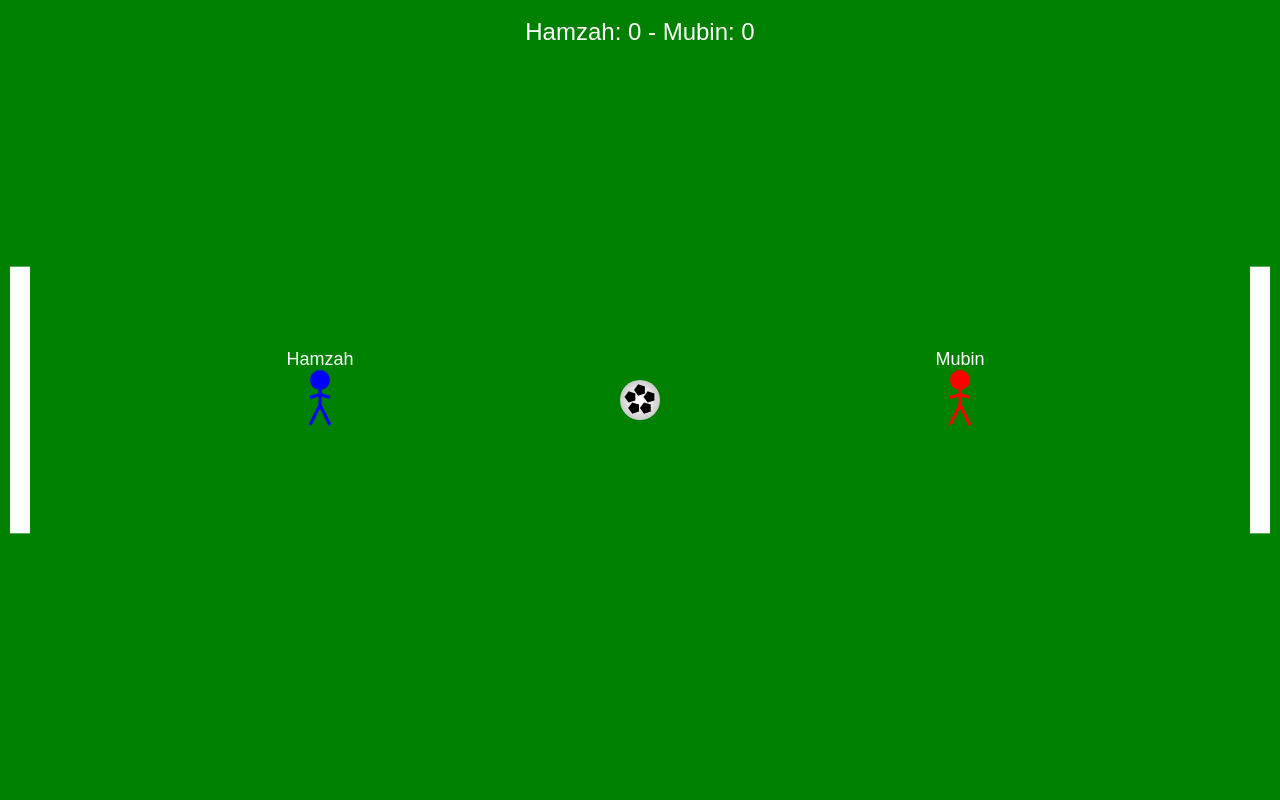
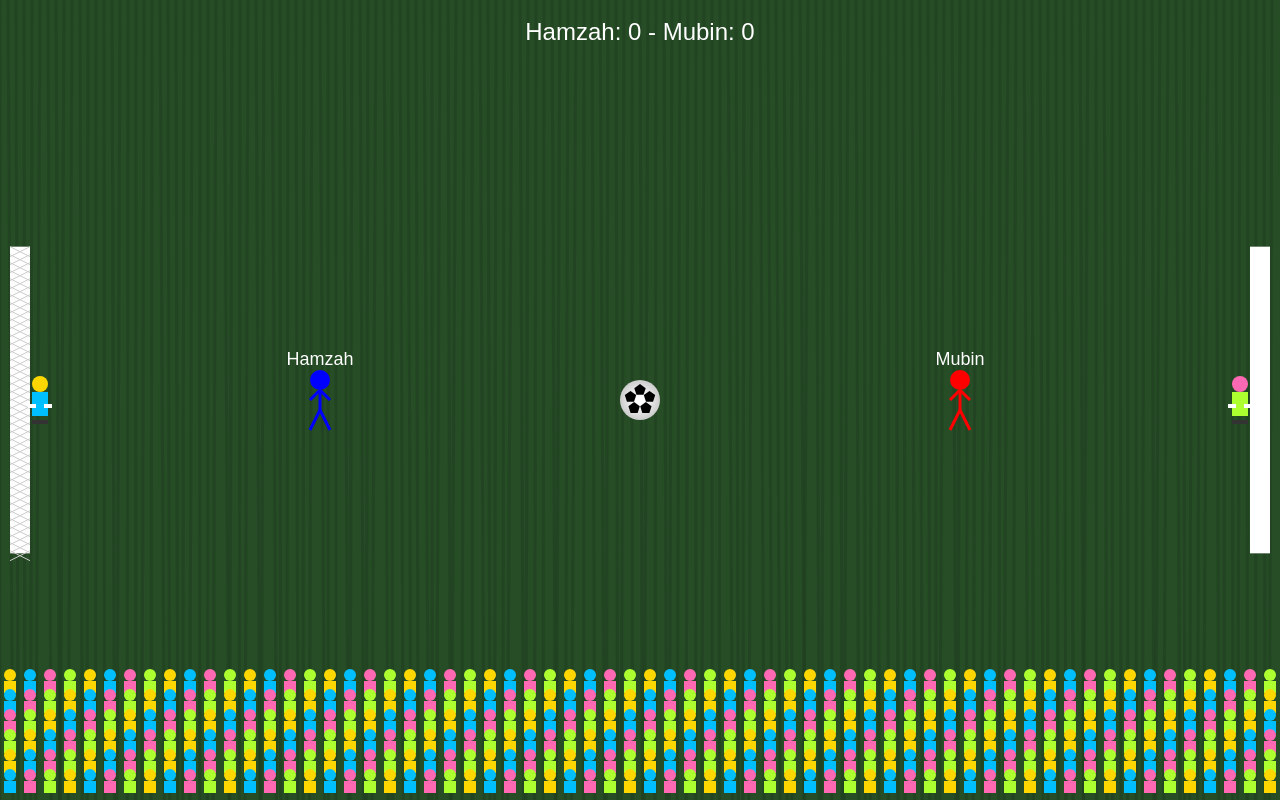
Before and after one commit to hamzah7800/football, a plain HTML site: page index.html in a window 1280 px wide. Drawn offline with Linux system fonts and the light colour scheme; animation ran at ten frames a second.

Commit message:
Update index.html

```diff
--- a/index.html
+++ b/index.html
@@ -1,16 +1,11 @@
 <!DOCTYPE html>
 <html>
 <head>
-  <title>Football Game with Improved Ball Precision</title>
+  <meta charset="UTF-8">
+  <title>Ultimate Football Game</title>
   <style>
-    body {
-      margin: 0;
-      overflow: hidden;
-    }
-    #gameCanvas {
-      display: block;
-      background-color: green;
-    }
+    body { margin: 0; overflow: hidden; }
+    #gameCanvas { display: block; background-color: #264d26; }
   </style>
 </head>
 <body>
@@ -20,335 +15,184 @@
       const canvas = document.getElementById("gameCanvas");
       const ctx = canvas.getContext("2d");
 
-      // Resize canvas to full screen.
-      function resizeCanvas() {
-        canvas.width = window.innerWidth;
-        canvas.height = window.innerHeight;
-      }
+      function resizeCanvas() { canvas.width = window.innerWidth; canvas.height = window.innerHeight; }
       window.addEventListener("resize", resizeCanvas);
       resizeCanvas();
 
-      // Define players (bigger stick figures) with names.
-      // Blue player: "Hamzah", Red player: "Mubin"
-      let players = [
-        {
-          x: canvas.width / 4,
-          y: canvas.height / 2,
-          size: 50,
-          color: "blue",
-          name: "Hamzah",
-          speed: 3,
-          targetX: null,
-          targetY: null
-        },
-        {
-          x: (3 * canvas.width) / 4,
-          y: canvas.height / 2,
-          size: 50,
-          color: "red",
-          name: "Mubin",
-          speed: 3,
-          targetX: null,
-          targetY: null
-        }
+      const keeperColors = ['#FFD700','#00BFFF','#FF69B4','#ADFF2F'];
+      const players = [
+        { x: canvas.width/4, y: canvas.height/2, size:50, color:'blue', name:'Hamzah', speed:3, targetX:null, targetY:null },
+        { x:3*canvas.width/4, y: canvas.height/2, size:50, color:'red', name:'Mubin', speed:3, targetX:null, targetY:null }
+      ];
+      const keepers = [
+        { x:40, y:canvas.height/2, size:40, colors:keeperColors, speed:1 },
+        { x:canvas.width-40, y:canvas.height/2, size:40, colors:keeperColors, speed:1 }
       ];
 
-      // Define the soccer ball with a detailed pattern.
-      let ball = {
-        x: canvas.width / 2,
-        y: canvas.height / 2,
-        size: 20,
-        dx: 0,
-        dy: 0,
-        speed: 4
-      };
+      const ball = { x:canvas.width/2, y:canvas.height/2, size:20, dx:0, dy:0, speed:5 };
+      const scores = { Hamzah:0, Mubin:0 };
 
-      let scores = { Hamzah: 0, Mubin: 0 };
-
-      // Keyboard event listeners.
-      let keys = {};
-      document.addEventListener("keydown", (e) => keys[e.key] = true);
-      document.addEventListener("keyup", (e) => keys[e.key] = false);
-
-      // Touch events for mobile multiplayer.
-      // Left half controls the left (blue/Hamzah) player.
-      // Right half controls the right (red/Mubin) player.
-      canvas.addEventListener("touchstart", handleTouch, false);
-      canvas.addEventListener("touchmove", handleTouch, false);
-      canvas.addEventListener("touchend", handleTouchEnd, false);
+      const keys = {};
+      document.addEventListener('keydown', e=>keys[e.key]=true);
+      document.addEventListener('keyup', e=>keys[e.key]=false);
+      canvas.addEventListener('touchstart', handleTouch, false);
+      canvas.addEventListener('touchmove', handleTouch, false);
+      canvas.addEventListener('touchend', handleTouchEnd, false);
 
       function handleTouch(e) {
-        e.preventDefault();
-        let leftTouches = [];
-        let rightTouches = [];
-        for (let i = 0; i < e.touches.length; i++) {
-          let t = e.touches[i];
-          if (t.clientX < canvas.width / 2) leftTouches.push(t);
-          else rightTouches.push(t);
+        e.preventDefault(); let left=[], right=[];
+        for(const t of e.touches) {
+          if(t.clientX < canvas.width/2) left.push(t);
+          else right.push(t);
         }
-        if (leftTouches.length > 0) {
-          let avgX = leftTouches.reduce((sum, t) => sum + t.clientX, 0) / leftTouches.length;
-          let avgY = leftTouches.reduce((sum, t) => sum + t.clientY, 0) / leftTouches.length;
-          players[0].targetX = avgX;
-          players[0].targetY = avgY;
+        if(left.length) {
+          const avgX = left.reduce((s,t)=>s+t.clientX,0)/left.length;
+          const avgY = left.reduce((s,t)=>s+t.clientY,0)/left.length;
+          players[0].targetX=avgX; players[0].targetY=avgY;
         }
-        if (rightTouches.length > 0) {
-          let avgX = rightTouches.reduce((sum, t) => sum + t.clientX, 0) / rightTouches.length;
-          let avgY = rightTouches.reduce((sum, t) => sum + t.clientY, 0) / rightTouches.length;
-          players[1].targetX = avgX;
-          players[1].targetY = avgY;
+        if(right.length) {
+          const avgX = right.reduce((s,t)=>s+t.clientX,0)/right.length;
+          const avgY = right.reduce((s,t)=>s+t.clientY,0)/right.length;
+          players[1].targetX=avgX; players[1].targetY=avgY;
         }
       }
+      function handleTouchEnd(e) {
+        e.preventDefault(); if(e.touches.length===0) players.forEach(p=>{p.targetX=p.x; p.targetY=p.y;});
+      }
 
-      function handleTouchEnd(e) {
-        e.preventDefault();
-        let leftTouches = [];
-        let rightTouches = [];
-        for (let i = 0; i < e.touches.length; i++) {
-          let t = e.touches[i];
-          if (t.clientX < canvas.width / 2) leftTouches.push(t);
-          else rightTouches.push(t);
+      function updatePlayers() {
+        if(keys.w) players[0].y -= players[0].speed;
+        if(keys.s) players[0].y += players[0].speed;
+        if(keys.a) players[0].x -= players[0].speed;
+        if(keys.d) players[0].x += players[0].speed;
+        if(keys.ArrowUp) players[1].y -= players[1].speed;
+        if(keys.ArrowDown) players[1].y += players[1].speed;
+        if(keys.ArrowLeft) players[1].x -= players[1].speed;
+        if(keys.ArrowRight) players[1].x += players[1].speed;
+        players.forEach(p=>{
+          if(p.targetX!=null) {
+            const dx = p.targetX - p.x;
+            const dy = p.targetY - p.y;
+            const dist = Math.hypot(dx,dy);
+            if(dist > p.speed) {
+              p.x += dx/dist * p.speed;
+              p.y += dy/dist * p.speed;
+            } else {
+              p.x = p.targetX;
+              p.y = p.targetY;
+            }
+          }
+        });
+      }
+      function updateKeepers() {
+        keepers.forEach(g=>{
+          const dy = ball.y - g.y;
+          if(Math.abs(dy) > g.speed) g.y += Math.sign(dy) * g.speed;
+        });
+      }
+      function updateBall() {
+        ball.x += ball.dx; ball.y += ball.dy;
+        const top = canvas.height/3 - 20;
+        const bot = 2*canvas.height/3 + 20;
+        if(ball.x - ball.size <= 0) {
+          if(ball.y > top && ball.y < bot) { scores.Mubin++; resetBall(); return; }
+          ball.x = ball.size; ball.dx *= -1;
         }
-        if (leftTouches.length === 0) {
-          players[0].targetX = players[0].x;
-          players[0].targetY = players[0].y;
+        if(ball.x + ball.size >= canvas.width) {
+          if(ball.y > top && ball.y < bot) { scores.Hamzah++; resetBall(); return; }
+          ball.x = canvas.width - ball.size; ball.dx *= -1;
         }
-        if (rightTouches.length === 0) {
-          players[1].targetX = players[1].x;
-          players[1].targetY = players[1].y;
+        if(ball.y - ball.size <=0) { ball.y = ball.size; ball.dy *= -1; }
+        if(ball.y + ball.size >= canvas.height) { ball.y = canvas.height-ball.size; ball.dy *= -1; }
+        [...players, ...keepers].forEach(o=>{
+          const ox = o.x - ball.x, oy = o.y - ball.y;
+          const r = (o.size/2)*0.8 + ball.size;
+          const d = Math.hypot(ox,oy);
+          if(d < r) {
+            const nx = -ox/d, ny = -oy/d;
+            ball.dx = nx * ball.speed;
+            ball.dy = ny * ball.speed;
+          }
+        });
+        ball.dx *= 0.993; ball.dy *= 0.993;
+        if(ball.x < -ball.size || ball.x > canvas.width+ball.size || ball.y < -ball.size || ball.y > canvas.height+ball.size) resetBall();
+      }
+      function resetBall() { ball.x = canvas.width/2; ball.y = canvas.height/2; ball.dx=0; ball.dy=0; }
+
+      function drawField() {
+        // Dark green base
+        ctx.fillStyle='#264d26'; ctx.fillRect(0,0,canvas.width,canvas.height);
+        // Grass texture: fine strokes
+        ctx.strokeStyle='rgba(30,60,30,0.5)';
+        for(let x=0; x<canvas.width; x+=8) {
+          ctx.beginPath();
+          ctx.moveTo(x, 0);
+          ctx.lineTo(x + (Math.random()*2-1)*5, canvas.height);
+          ctx.stroke();
+        }
+        // Goals & net
+        ctx.fillStyle='white';
+        ctx.fillRect(10, canvas.height/3-20,20,canvas.height/3+40);
+        ctx.fillRect(canvas.width-30, canvas.height/3-20,20,canvas.height/3+40);
+        ctx.strokeStyle='#ccc'; ctx.lineWidth=1;
+        for(let y=canvas.height/3-20; y<=2*canvas.height/3+20; y+=8) {
+          ctx.beginPath(); ctx.moveTo(10,y); ctx.lineTo(30,y+10); ctx.stroke();
+          ctx.beginPath(); ctx.moveTo(30,y); ctx.lineTo(10,y+10); ctx.stroke();
+        }
+        // Crowd avatars
+        const avatarColors = keeperColors;
+        const colsC = Math.ceil(canvas.width/20), rowsC=6;
+        for(let r=0;r<rowsC;r++) for(let c=0;c<colsC;c++) {
+          const cx=c*20+10, cy=canvas.height-(rowsC-r)*20;
+          const color=avatarColors[(r+c)%avatarColors.length];
+          ctx.fillStyle=color; ctx.beginPath(); ctx.arc(cx,cy-5,6,0,2*Math.PI); ctx.fill();
+          ctx.fillRect(cx-6,cy+1,12,12);
         }
       }
-
-      // Smoothly move a player toward its touch target position.
-      function updatePlayerTarget(player) {
-        if (player.targetX !== null && player.targetY !== null) {
-          let dx = player.targetX - player.x;
-          let dy = player.targetY - player.y;
-          let distance = Math.sqrt(dx * dx + dy * dy);
-          if (distance > player.speed) {
-            player.x += (dx / distance) * player.speed;
-            player.y += (dy / distance) * player.speed;
-          } else {
-            player.x = player.targetX;
-            player.y = player.targetY;
-          }
+      function drawPlayers() {
+        players.forEach(p=>{
+          const hr=p.size*0.2, hx=p.x, hy=p.y-hr*2;
+          ctx.fillStyle=p.color; ctx.beginPath(); ctx.arc(hx,hy,hr,0,2*Math.PI); ctx.fill();
+          ctx.strokeStyle=p.color; ctx.lineWidth=3;
+          ctx.beginPath(); ctx.moveTo(p.x,hy+hr); ctx.lineTo(p.x,p.y+hr); ctx.stroke();
+          ctx.beginPath(); ctx.moveTo(p.x,p.y-hr); ctx.lineTo(p.x-hr,p.y);
+          ctx.moveTo(p.x,p.y-hr); ctx.lineTo(p.x+hr,p.y);
+          ctx.moveTo(p.x,p.y+hr); ctx.lineTo(p.x-hr,p.y+hr*3);
+          ctx.moveTo(p.x,p.y+hr); ctx.lineTo(p.x+hr,p.y+hr*3);
+          ctx.stroke();
+          ctx.fillStyle='white'; ctx.font='18px Arial'; ctx.textAlign='center'; ctx.fillText(p.name,p.x,hy-hr-5);
+        });
+      }
+      function drawKeepers() {
+        keepers.forEach((g,i)=>{
+          const cols = g.colors;
+          const head = cols[(i*2)%cols.length];
+          const body= cols[(i*2+1)%cols.length];
+          const x=g.x, y=g.y;
+          ctx.fillStyle=head; ctx.beginPath(); ctx.arc(x,y-g.size*0.4,g.size*0.2,0,2*Math.PI); ctx.fill();
+          ctx.fillStyle=body; ctx.fillRect(x-g.size*0.2,y-g.size*0.2,g.size*0.4,g.size*0.6);
+          ctx.fillStyle='#fff'; ctx.fillRect(x-g.size*0.3,y+g.size*0.1,g.size*0.2,g.size*0.1);
+          ctx.fillRect(x+g.size*0.1,y+g.size*0.1,g.size*0.2,g.size*0.1);
+          ctx.fillStyle='#333'; ctx.fillRect(x-g.size*0.2,y+g.size*0.5,g.size*0.4,g.size*0.1);
+        });
+      }
+      function drawBall() {
+        ctx.beginPath(); ctx.arc(ball.x,ball.y,ball.size,0,2*Math.PI);
+        const grad=ctx.createRadialGradient(ball.x,ball.y,ball.size*0.2,ball.x,ball.y,ball.size);
+        grad.addColorStop(0,'#fff'); grad.addColorStop(1,'#ccc'); ctx.fillStyle=grad; ctx.fill();
+        const pr=ball.size*0.3;
+        for(let i=0;i<5;i++){ const ang=i*2*Math.PI/5-Math.PI/2;
+          const px=ball.x+Math.cos(ang)*ball.size*0.5;
+          const py=ball.y+Math.sin(ang)*ball.size*0.5;
+          ctx.beginPath(); for(let j=0;j<5;j++){ const a=ang+j*2*Math.PI/5; ctx.lineTo(px+Math.cos(a)*pr,py+Math.sin(a)*pr);} ctx.closePath(); ctx.fillStyle='black'; ctx.fill();
         }
       }
-
-      // Update players using both keyboard and touch inputs.
-      function updatePlayers() {
-        // Keyboard for Player 1 (WASD controls).
-        if (keys["w"] && players[0].y - players[0].size > 0) players[0].y -= players[0].speed;
-        if (keys["s"] && players[0].y + players[0].size < canvas.height) players[0].y += players[0].speed;
-        if (keys["a"] && players[0].x - players[0].size > 0) players[0].x -= players[0].speed;
-        if (keys["d"] && players[0].x + players[0].size < canvas.width) players[0].x += players[0].speed;
-
-        // Keyboard for Player 2 (Arrow keys).
-        if (keys["ArrowUp"] && players[1].y - players[1].size > 0) players[1].y -= players[1].speed;
-        if (keys["ArrowDown"] && players[1].y + players[1].size < canvas.height) players[1].y += players[1].speed;
-        if (keys["ArrowLeft"] && players[1].x - players[1].size > 0) players[1].x -= players[1].speed;
-        if (keys["ArrowRight"] && players[1].x + players[1].size < canvas.width) players[1].x += players[1].speed;
-
-        // Update based on touch targets.
-        updatePlayerTarget(players[0]);
-        updatePlayerTarget(players[1]);
+      function drawScore() {
+        ctx.fillStyle='white'; ctx.font='24px Arial'; ctx.textAlign='center';
+        ctx.fillText(`${players[0].name}: ${scores[players[0].name]} - ${players[1].name}: ${scores[players[1].name]}`, canvas.width/2,40);
       }
-
-      // Update the ball position with improved physics and collision handling.
-      function updateBall() {
-        ball.x += ball.dx;
-        ball.y += ball.dy;
-
-        // Bounce off left/right edges.
-        if (ball.x - ball.size <= 0) {
-          if (ball.y > canvas.height / 3 && ball.y < (2 * canvas.height) / 3) {
-            scores.Mubin++;
-            resetBall();
-            return;
-          } else {
-            ball.x = ball.size;
-            ball.dx *= -1;
-          }
-        } else if (ball.x + ball.size >= canvas.width) {
-          if (ball.y > canvas.height / 3 && ball.y < (2 * canvas.height) / 3) {
-            scores.Hamzah++;
-            resetBall();
-            return;
-          } else {
-            ball.x = canvas.width - ball.size;
-            ball.dx *= -1;
-          }
-        }
-
-        // Bounce off top/bottom.
-        if (ball.y - ball.size <= 0) {
-          ball.y = ball.size;
-          ball.dy *= -1;
-        } else if (ball.y + ball.size >= canvas.height) {
-          ball.y = canvas.height - ball.size;
-          ball.dy *= -1;
-        }
-
-        // Check collision with players using circular collision.
-        players.forEach(player => {
-          let dx = ball.x - player.x;
-          let dy = ball.y - player.y;
-          let distance = Math.sqrt(dx * dx + dy * dy);
-          let playerRadius = player.size * 0.3;
-          let minDist = ball.size + playerRadius;
-
-          if (distance < minDist) {
-            if (distance < 0.001) distance = 0.001;
-            // Nudge out of overlap
-            let overlap = (minDist - distance) * 0.5;
-            ball.x += (dx / distance) * overlap;
-            ball.y += (dy / distance) * overlap;
-
-            // Fixed-speed impulse on touch:
-            const normalX = dx / distance;
-            const normalY = dy / distance;
-            ball.dx = normalX * ball.speed;
-            ball.dy = normalY * ball.speed;
-          }
-        });
-
-        // Apply friction.
-        ball.dx *= 0.995;
-        ball.dy *= 0.995;
-
-        // Safety: reset if off-screen.
-        if (ball.x < -ball.size || ball.x > canvas.width + ball.size ||
-            ball.y < -ball.size || ball.y > canvas.height + ball.size) {
-          resetBall();
-        }
-      }
-
-      // Reset the ball to the center with zero velocity.
-      function resetBall() {
-        ball.x = canvas.width / 2;
-        ball.y = canvas.height / 2;
-        ball.dx = 0;
-        ball.dy = 0;
-      }
-
-      // Draw the field with goal zones.
-      function drawField() {
-        ctx.fillStyle = "green";
-        ctx.fillRect(0, 0, canvas.width, canvas.height);
-        ctx.fillStyle = "white";
-        ctx.fillRect(10, canvas.height / 3, 20, canvas.height / 3);
-        ctx.fillRect(canvas.width - 30, canvas.height / 3, 20, canvas.height / 3);
-      }
-
-      // Helper: Draw a regular polygon (used for the soccer ball pattern).
-      function drawPolygon(cx, cy, radius, sides, rotation, fillStyle) {
-        ctx.beginPath();
-        for (let i = 0; i < sides; i++) {
-          let angle = rotation + (i * 2 * Math.PI / sides);
-          let x = cx + radius * Math.cos(angle);
-          let y = cy + radius * Math.sin(angle);
-          if (i === 0) ctx.moveTo(x, y);
-          else ctx.lineTo(x, y);
-        }
-        ctx.closePath();
-        ctx.fillStyle = fillStyle;
-        ctx.fill();
-      }
-
-      // Draw a detailed soccer ball with a gradient and pentagon pattern.
-      function drawSoccerBall(ball) {
-        ctx.beginPath();
-        ctx.arc(ball.x, ball.y, ball.size, 0, Math.PI * 2);
-        let grad = ctx.createRadialGradient(ball.x, ball.y, ball.size * 0.2, ball.x, ball.y, ball.size);
-        grad.addColorStop(0, "#ffffff");
-        grad.addColorStop(1, "#cccccc");
-        ctx.fillStyle = grad;
-        ctx.fill();
-        ctx.closePath();
-
-        let pentRadius = ball.size * 0.3;
-        for (let i = 0; i < 5; i++) {
-          let angle = (i * 2 * Math.PI / 5) - Math.PI / 2;
-          let px = ball.x + Math.cos(angle) * (ball.size * 0.5);
-          let py = ball.y + Math.sin(angle) * (ball.size * 0.5);
-          drawPolygon(px, py, pentRadius, 5, Math.PI / 5, "black");
-        }
-      }
-
-      // Draw the players as larger stick figures.
-      function drawPlayers() {
-        players.forEach(player => {
-          let headRadius = player.size * 0.2;
-          let headCenterX = player.x;
-          let headCenterY = player.y - player.size * 0.4;
-          ctx.beginPath();
-          ctx.arc(headCenterX, headCenterY, headRadius, 0, Math.PI * 2);
-          ctx.fillStyle = player.color;
-          ctx.fill();
-          ctx.closePath();
-
-          let bodyStartY = headCenterY + headRadius;
-          let bodyEndY = player.y + player.size * 0.1;
-          ctx.beginPath();
-          ctx.moveTo(player.x, bodyStartY);
-          ctx.lineTo(player.x, bodyEndY);
-          ctx.strokeStyle = player.color;
-          ctx.lineWidth = 3;
-          ctx.stroke();
-          ctx.closePath();
-
-          ctx.beginPath();
-          ctx.moveTo(player.x, bodyStartY + (bodyEndY - bodyStartY) * 0.3);
-          ctx.lineTo(player.x - player.size * 0.2, bodyStartY + (bodyEndY - bodyStartY) * 0.5);
-          ctx.moveTo(player.x, bodyStartY + (bodyEndY - bodyStartY) * 0.3);
-          ctx.lineTo(player.x + player.size * 0.2, bodyStartY + (bodyEndY - bodyStartY) * 0.5);
-          ctx.strokeStyle = player.color;
-          ctx.lineWidth = 3;
-          ctx.stroke();
-          ctx.closePath();
-
-          ctx.beginPath();
-          ctx.moveTo(player.x, bodyEndY);
-          ctx.lineTo(player.x - player.size * 0.2, player.y + player.size * 0.5);
-          ctx.moveTo(player.x, bodyEndY);
-          ctx.lineTo(player.x + player.size * 0.2, player.y + player.size * 0.5);
-          ctx.strokeStyle = player.color;
-          ctx.lineWidth = 3;
-          ctx.stroke();
-          ctx.closePath();
-
-          ctx.fillStyle = "white";
-          ctx.font = "18px Arial";
-          ctx.textAlign = "center";
-          ctx.fillText(player.name, player.x, headCenterY - headRadius - 5);
-        });
-      }
-
-      // Draw the soccer ball.
-      function drawBall() {
-        drawSoccerBall(ball);
-      }
-
-      // Display the score.
-      function drawScore() {
-        ctx.fillStyle = "white";
-        ctx.font = "24px Arial";
-        ctx.textAlign = "center";
-        ctx.fillText(`${players[0].name}: ${scores[players[0].name]} - ${players[1].name}: ${scores[players[1].name]}`, canvas.width / 2, 40);
-      }
-
-      // Main game loop.
-      function gameLoop() {
-        drawField();
-        updatePlayers();
-        updateBall();
-        drawPlayers();
-        drawBall();
-        drawScore();
-        requestAnimationFrame(gameLoop);
-      }
-
-      gameLoop();
+      function loop() { drawField(); updatePlayers(); updateKeepers(); updateBall(); drawPlayers(); drawKeepers(); drawBall(); drawScore(); requestAnimationFrame(loop); }
+      loop();
     })();
   </script>
 </body>
```
